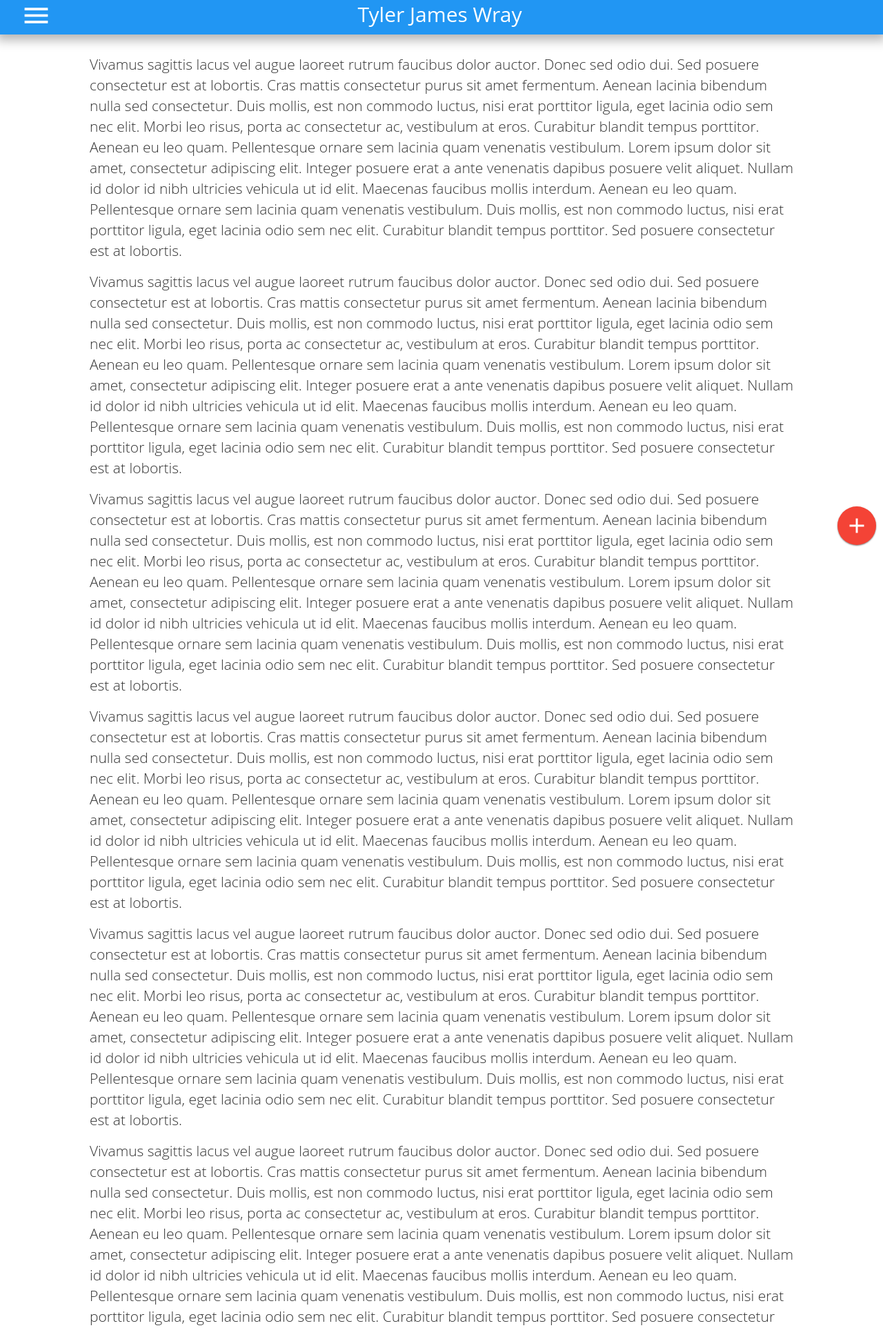
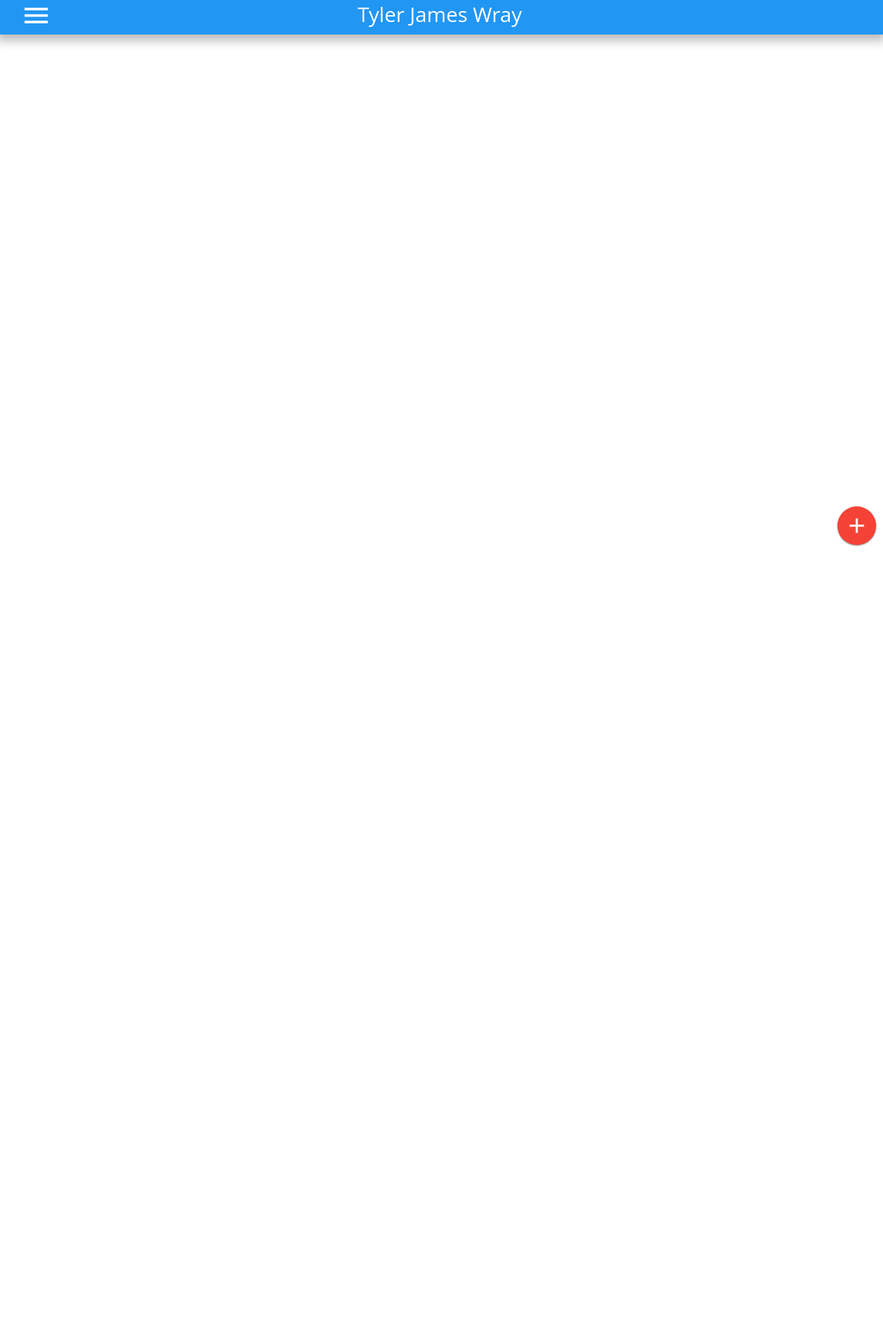
Before and after one commit to tylerwray/PersonalSite-old, a PHP site: page / in a window 1280 px wide. Shown: the top 1925 px of the page at 69% size. After the commit the page ends 792 px from the top, so only its background shows below. Run offline with PHP 8.4, Linux system fonts and the light colour scheme.

Commit message:
Fixed all conflicts and updated project

```diff
--- a/assets/sass/bodyStyle.sass
+++ b/assets/sass/bodyStyle.sass
@@ -1,8 +1,32 @@
 body
-    overflow: auto
+    padding-top: 56px
+    background-color: lighten($shadow, 80%)
 
-.jumbotron
+img
+    width: 100%
+
+.main-content
+    padding-top: 40px
+    position: relative
+    z-index: $lowest
+
+.card
     background-color: white
+    box-shadow: 0px 8px 10px -5px rgba(0,0,0,0.4)
+    transition: all 200ms ease-in
+    margin-bottom: 20px
+    padding-top: 10px
+    padding-bottom: 10px
+    transform: scale(0.95)
+
+    & i
+        font-size: 45px
+
+    &:hover, &:focus
+        box-shadow: 0px 12px 12px -2px rgba(0,0,0,0.3)
+        cursor: pointer
+        transition: all 200ms ease-in
+        transform: scale(1)
 
 .fab-main,
 .fab-holder
--- a/assets/stylesheet.css
+++ b/assets/stylesheet.css
@@ -36,8 +36,29 @@ a:active {
 body {
   overflow: auto; }
 
-.jumbotron {
-  background-color: white; }
+img {
+  width: 100%; }
+
+.main-content {
+  padding-top: 40px;
+  position: relative;
+  z-index: 0; }
+
+.card {
+  background-color: white;
+  box-shadow: 0px 8px 10px -5px rgba(0, 0, 0, 0.4);
+  transition: all 200ms ease-in;
+  margin-bottom: 20px;
+  padding-top: 10px;
+  padding-bottom: 10px;
+  transform: scale(0.95); }
+  .card i {
+    font-size: 45px; }
+  .card:hover, .card:focus {
+    box-shadow: 0px 12px 12px -2px rgba(0, 0, 0, 0.3);
+    cursor: pointer;
+    transition: all 200ms ease-in;
+    transform: scale(1); }
 
 .fab-main,
 .fab-holder {
--- a/index.html
+++ b/index.html
@@ -38,68 +38,6 @@
     <div id="overlay"></div>
     <div id="overlay-fab"></div>
     <div class="main-content container">
-        <div class="jumbotron">
-            <article>
-                <p>Vivamus sagittis lacus vel augue laoreet rutrum faucibus dolor auctor. Donec sed odio dui. Sed posuere consectetur est at lobortis. Cras mattis consectetur purus sit amet fermentum. Aenean lacinia bibendum nulla sed consectetur. Duis mollis,
-                    est non commodo luctus, nisi erat porttitor ligula, eget lacinia odio sem nec elit. Morbi leo risus, porta ac consectetur ac, vestibulum at eros. Curabitur blandit tempus porttitor. Aenean eu leo quam. Pellentesque ornare sem lacinia
-                    quam venenatis vestibulum. Lorem ipsum dolor sit amet, consectetur adipiscing elit. Integer posuere erat a ante venenatis dapibus posuere velit aliquet. Nullam id dolor id nibh ultricies vehicula ut id elit. Maecenas faucibus mollis
-                    interdum. Aenean eu leo quam. Pellentesque ornare sem lacinia quam venenatis vestibulum. Duis mollis, est non commodo luctus, nisi erat porttitor ligula, eget lacinia odio sem nec elit. Curabitur blandit tempus porttitor. Sed posuere
-                    consectetur est at lobortis.</p>
-                <p>Vivamus sagittis lacus vel augue laoreet rutrum faucibus dolor auctor. Donec sed odio dui. Sed posuere consectetur est at lobortis. Cras mattis consectetur purus sit amet fermentum. Aenean lacinia bibendum nulla sed consectetur. Duis mollis,
-                    est non commodo luctus, nisi erat porttitor ligula, eget lacinia odio sem nec elit. Morbi leo risus, porta ac consectetur ac, vestibulum at eros. Curabitur blandit tempus porttitor. Aenean eu leo quam. Pellentesque ornare sem lacinia
-                    quam venenatis vestibulum. Lorem ipsum dolor sit amet, consectetur adipiscing elit. Integer posuere erat a ante venenatis dapibus posuere velit aliquet. Nullam id dolor id nibh ultricies vehicula ut id elit. Maecenas faucibus mollis
-                    interdum. Aenean eu leo quam. Pellentesque ornare sem lacinia quam venenatis vestibulum. Duis mollis, est non commodo luctus, nisi erat porttitor ligula, eget lacinia odio sem nec elit. Curabitur blandit tempus porttitor. Sed posuere
-                    consectetur est at lobortis.</p>
-                <p>Vivamus sagittis lacus vel augue laoreet rutrum faucibus dolor auctor. Donec sed odio dui. Sed posuere consectetur est at lobortis. Cras mattis consectetur purus sit amet fermentum. Aenean lacinia bibendum nulla sed consectetur. Duis mollis,
-                    est non commodo luctus, nisi erat porttitor ligula, eget lacinia odio sem nec elit. Morbi leo risus, porta ac consectetur ac, vestibulum at eros. Curabitur blandit tempus porttitor. Aenean eu leo quam. Pellentesque ornare sem lacinia
-                    quam venenatis vestibulum. Lorem ipsum dolor sit amet, consectetur adipiscing elit. Integer posuere erat a ante venenatis dapibus posuere velit aliquet. Nullam id dolor id nibh ultricies vehicula ut id elit. Maecenas faucibus mollis
-                    interdum. Aenean eu leo quam. Pellentesque ornare sem lacinia quam venenatis vestibulum. Duis mollis, est non commodo luctus, nisi erat porttitor ligula, eget lacinia odio sem nec elit. Curabitur blandit tempus porttitor. Sed posuere
-                    consectetur est at lobortis.</p>
-                <p>Vivamus sagittis lacus vel augue laoreet rutrum faucibus dolor auctor. Donec sed odio dui. Sed posuere consectetur est at lobortis. Cras mattis consectetur purus sit amet fermentum. Aenean lacinia bibendum nulla sed consectetur. Duis mollis,
-                    est non commodo luctus, nisi erat porttitor ligula, eget lacinia odio sem nec elit. Morbi leo risus, porta ac consectetur ac, vestibulum at eros. Curabitur blandit tempus porttitor. Aenean eu leo quam. Pellentesque ornare sem lacinia
-                    quam venenatis vestibulum. Lorem ipsum dolor sit amet, consectetur adipiscing elit. Integer posuere erat a ante venenatis dapibus posuere velit aliquet. Nullam id dolor id nibh ultricies vehicula ut id elit. Maecenas faucibus mollis
-                    interdum. Aenean eu leo quam. Pellentesque ornare sem lacinia quam venenatis vestibulum. Duis mollis, est non commodo luctus, nisi erat porttitor ligula, eget lacinia odio sem nec elit. Curabitur blandit tempus porttitor. Sed posuere
-                    consectetur est at lobortis.</p>
-                <p>Vivamus sagittis lacus vel augue laoreet rutrum faucibus dolor auctor. Donec sed odio dui. Sed posuere consectetur est at lobortis. Cras mattis consectetur purus sit amet fermentum. Aenean lacinia bibendum nulla sed consectetur. Duis mollis,
-                    est non commodo luctus, nisi erat porttitor ligula, eget lacinia odio sem nec elit. Morbi leo risus, porta ac consectetur ac, vestibulum at eros. Curabitur blandit tempus porttitor. Aenean eu leo quam. Pellentesque ornare sem lacinia
-                    quam venenatis vestibulum. Lorem ipsum dolor sit amet, consectetur adipiscing elit. Integer posuere erat a ante venenatis dapibus posuere velit aliquet. Nullam id dolor id nibh ultricies vehicula ut id elit. Maecenas faucibus mollis
-                    interdum. Aenean eu leo quam. Pellentesque ornare sem lacinia quam venenatis vestibulum. Duis mollis, est non commodo luctus, nisi erat porttitor ligula, eget lacinia odio sem nec elit. Curabitur blandit tempus porttitor. Sed posuere
-                    consectetur est at lobortis.</p>
-                <p>Vivamus sagittis lacus vel augue laoreet rutrum faucibus dolor auctor. Donec sed odio dui. Sed posuere consectetur est at lobortis. Cras mattis consectetur purus sit amet fermentum. Aenean lacinia bibendum nulla sed consectetur. Duis mollis,
-                    est non commodo luctus, nisi erat porttitor ligula, eget lacinia odio sem nec elit. Morbi leo risus, porta ac consectetur ac, vestibulum at eros. Curabitur blandit tempus porttitor. Aenean eu leo quam. Pellentesque ornare sem lacinia
-                    quam venenatis vestibulum. Lorem ipsum dolor sit amet, consectetur adipiscing elit. Integer posuere erat a ante venenatis dapibus posuere velit aliquet. Nullam id dolor id nibh ultricies vehicula ut id elit. Maecenas faucibus mollis
-                    interdum. Aenean eu leo quam. Pellentesque ornare sem lacinia quam venenatis vestibulum. Duis mollis, est non commodo luctus, nisi erat porttitor ligula, eget lacinia odio sem nec elit. Curabitur blandit tempus porttitor. Sed posuere
-                    consectetur est at lobortis.</p>
-                <p>Vivamus sagittis lacus vel augue laoreet rutrum faucibus dolor auctor. Donec sed odio dui. Sed posuere consectetur est at lobortis. Cras mattis consectetur purus sit amet fermentum. Aenean lacinia bibendum nulla sed consectetur. Duis mollis,
-                    est non commodo luctus, nisi erat porttitor ligula, eget lacinia odio sem nec elit. Morbi leo risus, porta ac consectetur ac, vestibulum at eros. Curabitur blandit tempus porttitor. Aenean eu leo quam. Pellentesque ornare sem lacinia
-                    quam venenatis vestibulum. Lorem ipsum dolor sit amet, consectetur adipiscing elit. Integer posuere erat a ante venenatis dapibus posuere velit aliquet. Nullam id dolor id nibh ultricies vehicula ut id elit. Maecenas faucibus mollis
-                    interdum. Aenean eu leo quam. Pellentesque ornare sem lacinia quam venenatis vestibulum. Duis mollis, est non commodo luctus, nisi erat porttitor ligula, eget lacinia odio sem nec elit. Curabitur blandit tempus porttitor. Sed posuere
-                    consectetur est at lobortis.</p>
-                <p>Vivamus sagittis lacus vel augue laoreet rutrum faucibus dolor auctor. Donec sed odio dui. Sed posuere consectetur est at lobortis. Cras mattis consectetur purus sit amet fermentum. Aenean lacinia bibendum nulla sed consectetur. Duis mollis,
-                    est non commodo luctus, nisi erat porttitor ligula, eget lacinia odio sem nec elit. Morbi leo risus, porta ac consectetur ac, vestibulum at eros. Curabitur blandit tempus porttitor. Aenean eu leo quam. Pellentesque ornare sem lacinia
-                    quam venenatis vestibulum. Lorem ipsum dolor sit amet, consectetur adipiscing elit. Integer posuere erat a ante venenatis dapibus posuere velit aliquet. Nullam id dolor id nibh ultricies vehicula ut id elit. Maecenas faucibus mollis
-                    interdum. Aenean eu leo quam. Pellentesque ornare sem lacinia quam venenatis vestibulum. Duis mollis, est non commodo luctus, nisi erat porttitor ligula, eget lacinia odio sem nec elit. Curabitur blandit tempus porttitor. Sed posuere
-                    consectetur est at lobortis.</p>
-                <p>Vivamus sagittis lacus vel augue laoreet rutrum faucibus dolor auctor. Donec sed odio dui. Sed posuere consectetur est at lobortis. Cras mattis consectetur purus sit amet fermentum. Aenean lacinia bibendum nulla sed consectetur. Duis mollis,
-                    est non commodo luctus, nisi erat porttitor ligula, eget lacinia odio sem nec elit. Morbi leo risus, porta ac consectetur ac, vestibulum at eros. Curabitur blandit tempus porttitor. Aenean eu leo quam. Pellentesque ornare sem lacinia
-                    quam venenatis vestibulum. Lorem ipsum dolor sit amet, consectetur adipiscing elit. Integer posuere erat a ante venenatis dapibus posuere velit aliquet. Nullam id dolor id nibh ultricies vehicula ut id elit. Maecenas faucibus mollis
-                    interdum. Aenean eu leo quam. Pellentesque ornare sem lacinia quam venenatis vestibulum. Duis mollis, est non commodo luctus, nisi erat porttitor ligula, eget lacinia odio sem nec elit. Curabitur blandit tempus porttitor. Sed posuere
-                    consectetur est at lobortis.</p>
-                <p>Vivamus sagittis lacus vel augue laoreet rutrum faucibus dolor auctor. Donec sed odio dui. Sed posuere consectetur est at lobortis. Cras mattis consectetur purus sit amet fermentum. Aenean lacinia bibendum nulla sed consectetur. Duis mollis,
-                    est non commodo luctus, nisi erat porttitor ligula, eget lacinia odio sem nec elit. Morbi leo risus, porta ac consectetur ac, vestibulum at eros. Curabitur blandit tempus porttitor. Aenean eu leo quam. Pellentesque ornare sem lacinia
-                    quam venenatis vestibulum. Lorem ipsum dolor sit amet, consectetur adipiscing elit. Integer posuere erat a ante venenatis dapibus posuere velit aliquet. Nullam id dolor id nibh ultricies vehicula ut id elit. Maecenas faucibus mollis
-                    interdum. Aenean eu leo quam. Pellentesque ornare sem lacinia quam venenatis vestibulum. Duis mollis, est non commodo luctus, nisi erat porttitor ligula, eget lacinia odio sem nec elit. Curabitur blandit tempus porttitor. Sed posuere
-                    consectetur est at lobortis.</p>
-                <p>Vivamus sagittis lacus vel augue laoreet rutrum faucibus dolor auctor. Donec sed odio dui. Sed posuere consectetur est at lobortis. Cras mattis consectetur purus sit amet fermentum. Aenean lacinia bibendum nulla sed consectetur. Duis mollis,
-                    est non commodo luctus, nisi erat porttitor ligula, eget lacinia odio sem nec elit. Morbi leo risus, porta ac consectetur ac, vestibulum at eros. Curabitur blandit tempus porttitor. Aenean eu leo quam. Pellentesque ornare sem lacinia
-                    quam venenatis vestibulum. Lorem ipsum dolor sit amet, consectetur adipiscing elit. Integer posuere erat a ante venenatis dapibus posuere velit aliquet. Nullam id dolor id nibh ultricies vehicula ut id elit. Maecenas faucibus mollis
-                    interdum. Aenean eu leo quam. Pellentesque ornare sem lacinia quam venenatis vestibulum. Duis mollis, est non commodo luctus, nisi erat porttitor ligula, eget lacinia odio sem nec elit. Curabitur blandit tempus porttitor. Sed posuere
-                    consectetur est at lobortis.</p>
-                <p>Vivamus sagittis lacus vel augue laoreet rutrum faucibus dolor auctor. Donec sed odio dui. Sed posuere consectetur est at lobortis. Cras mattis consectetur purus sit amet fermentum. Aenean lacinia bibendum nulla sed consectetur. Duis mollis,
-                    est non commodo luctus, nisi erat porttitor ligula, eget lacinia odio sem nec elit. Morbi leo risus, porta ac consectetur ac, vestibulum at eros. Curabitur blandit tempus porttitor. Aenean eu leo quam. Pellentesque ornare sem lacinia
-                    quam venenatis vestibulum. Lorem ipsum dolor sit amet, consectetur adipiscing elit. Integer posuere erat a ante venenatis dapibus posuere velit aliquet. Nullam id dolor id nibh ultricies vehicula ut id elit. Maecenas faucibus mollis
-                    interdum. Aenean eu leo quam. Pellentesque ornare sem lacinia quam venenatis vestibulum. Duis mollis, est non commodo luctus, nisi erat porttitor ligula, eget lacinia odio sem nec elit. Curabitur blandit tempus porttitor. Sed posuere
-                    consectetur est at lobortis.</p>
 
             </article>
         </div>
```
Also changed, not shown: 1 other file.
